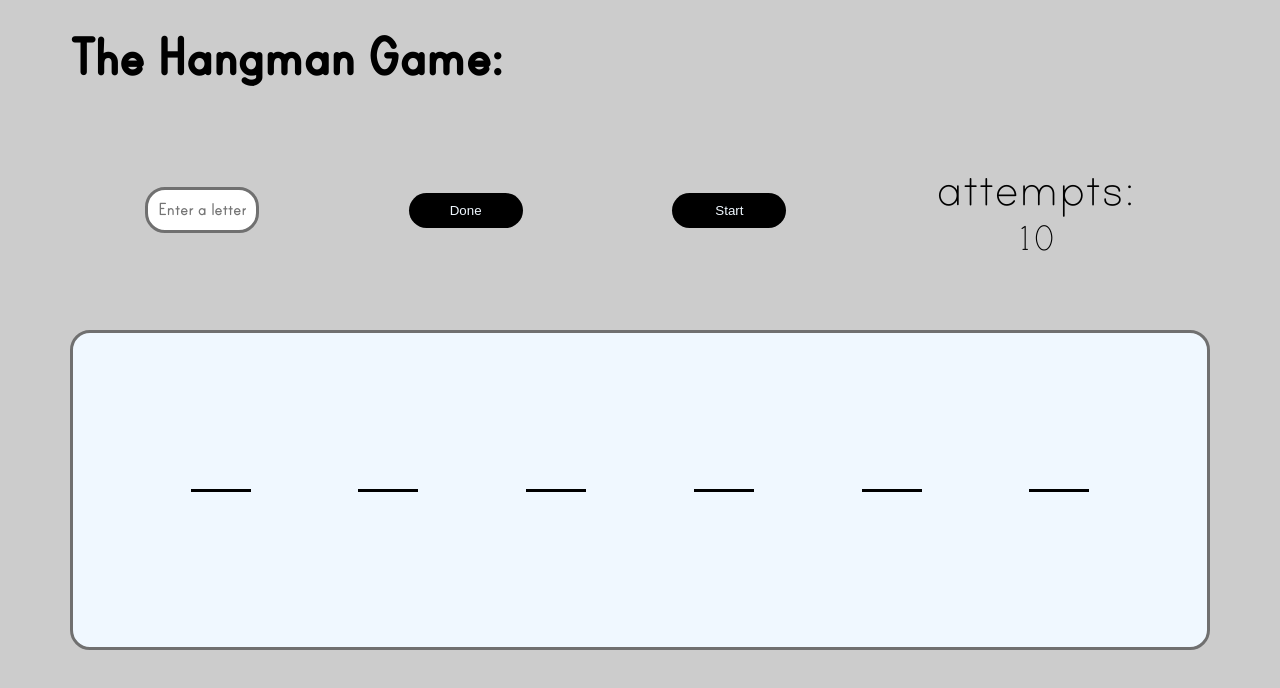
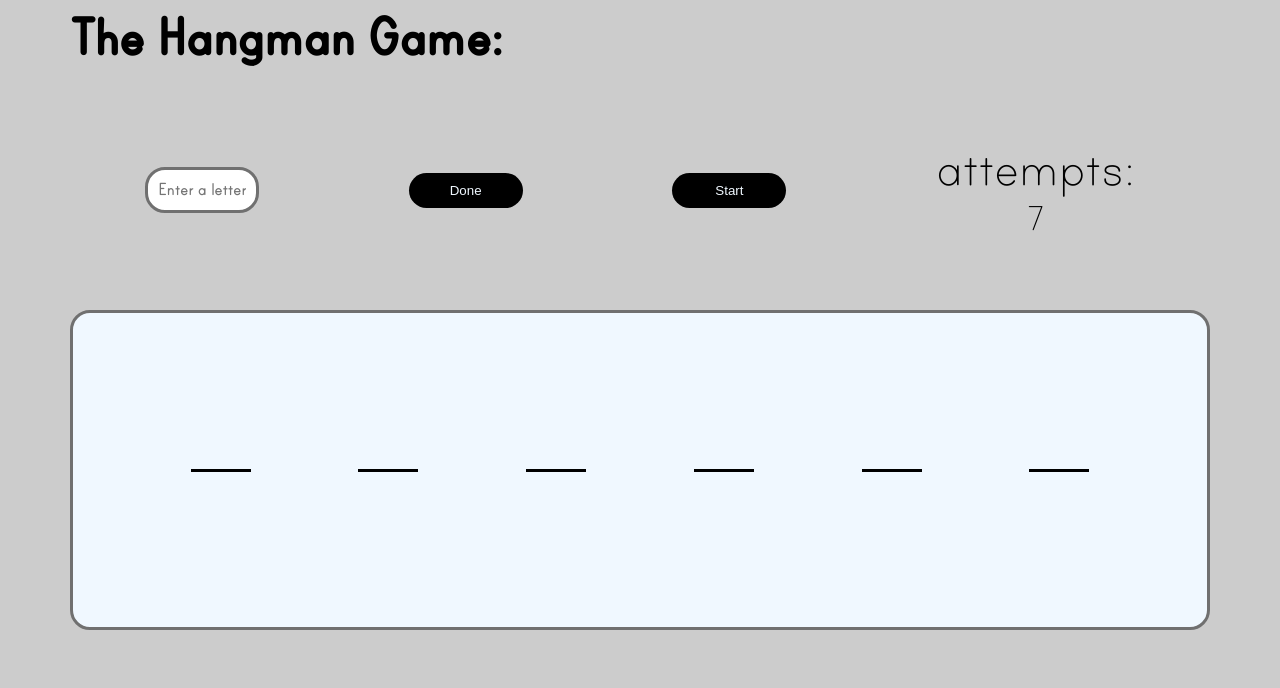
Before and after one commit to MohammadAlAgha/hangman-game, a plain HTML site: page index.html in a window 1280 px wide. Both pictures are taken after a click on the button "Start". Drawn offline with Linux system fonts and the light colour scheme.

Commit message:
Fixed the restart in the middle of the game issue

```diff
--- a/index.html
+++ b/index.html
@@ -16,7 +16,7 @@
         <button class="done" id="start">Start</button>
         <div>
           <div class="attempts">attempts:</div>
-          <div class="try" id="try">10</div>
+          <div class="try" id="try">7</div>
         </div>
       </div>
       <div class="word" id="word"></div>
--- a/styles.css
+++ b/styles.css
@@ -18,6 +18,7 @@
 body {
   font-family: all;
   background-color: rgb(204, 204, 204);
+  overflow-y: hidden;
 }
 
 .header {
@@ -89,7 +90,7 @@ input {
 }
 
 .message {
-  margin-top: 40px;
+  margin-top: 20px;
   height: 10%;
   width: 100%;
   font-size: 40px;
@@ -99,5 +100,5 @@ input {
 h1 {
   font-family: bold;
   font-size: 60px;
-  margin-top: 30px;
+  margin-top: 10px;
 }
--- a/styles.js
+++ b/styles.js
@@ -32,33 +32,47 @@ const words = [
   "dictionaries",
 ];
 
+let blur = document.getElementById("blur");
+let rand = 0;
+
 start.addEventListener("click", restart);
-
-function restart() {
-  attempts.innerHTML = 10;
-  message.innerHTML = "";
-  blank.innerHTML = "";
-  steps = 0;
-
-  let rand = words[Math.floor(Math.random() * words.length)];
-  for (let i = 0; i < rand.length; i++) {
-    blank.innerHTML += `<div class="dash""><div class="blur"  id="blur-${i}">${rand[i]}</div></div>`;
-  }
-  const blur = document.getElementById("blur");
 const rules = {
   found: false,
   steps: rand.length,
   game: true,
 }; //dictionary
-  done.addEventListener("click", check);
+
+function restart() {
+  attempts.innerHTML = 7;
+  message.innerHTML = "";
+  blank.innerHTML = "";
+
+  let randomIndex = Math.floor(Math.random() * words.length);
+
+  rand = words[randomIndex];
+
+  rules.found = false;
+  rules.steps = rand.length;
+  rules.game = true;
+
+  for (let i = 0; i < rand.length; i++) {
+    blank.innerHTML += `<div class="dash""><div class="blur"  id="blur-${i}">${rand[i]}</div></div>`;
+  }
+
+  blur = document.getElementById("blur");
+}
+
+done.addEventListener("click", () => check());
+
 function check() {
   if (answer.value.length == 1) {
     if (rules.game) {
-        if (attempts.innerHTML != 0) {
+      if (attempts.innerHTML != "0") {
         for (let i = 0; i < rand.length; i++) {
           if (answer.value == rand[i]) {
             const blurry = document.getElementById("blur-" + i);
             blurry.classList.remove("blur");
+            console.log(blurry);
             rules.found = true;
             rules.steps -= 1;
           }
@@ -71,6 +85,7 @@ function restart() {
         if (rules.found == false) {
           if (attempts.innerHTML != 1) {
             attempts.innerHTML -= 1;
+            message.innerHTML = "Wrong answer,try again.";
           } else {
             message.innerHTML = "You Lost :( ,  try again.";
             rules.game = false;
@@ -83,6 +98,8 @@ function restart() {
     message.innerHTML = "Please enter one letter";
     start.innerHTML = "Restart";
   }
+
+  answer.value = "";
 }
-  blur.innerHTML = null;
-}
+
+if (blur !== null) blur.innerHTML = "";
```
Lines whose indentation alone changed are shown as unchanged.
